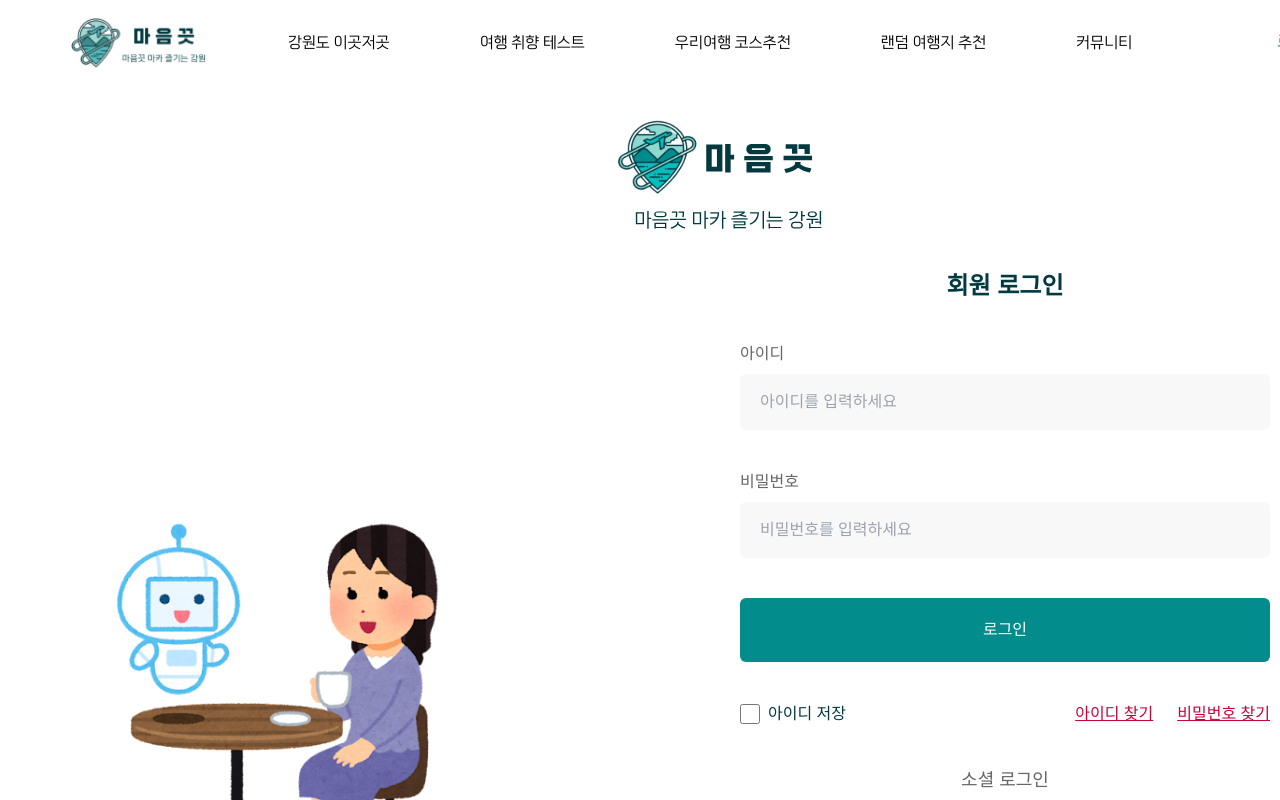
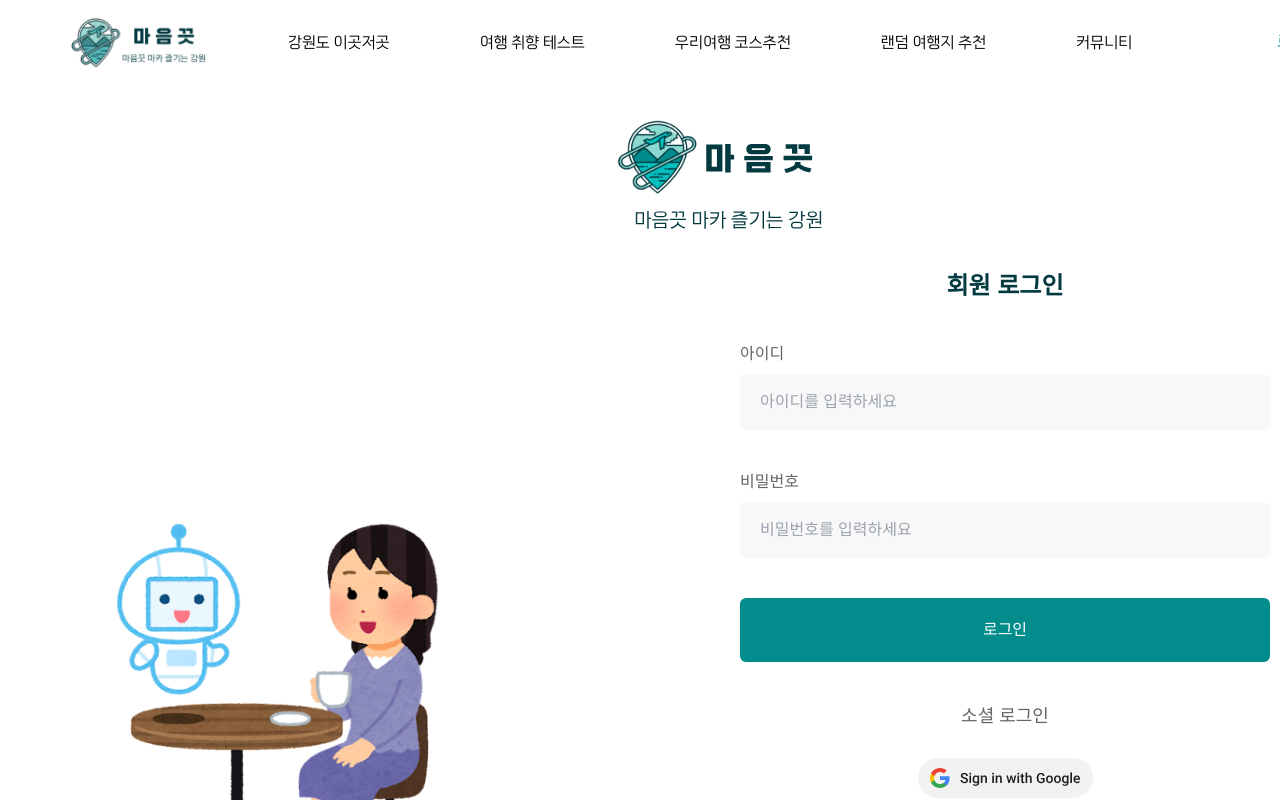
Before and after one commit to Maumkkut/maumkkut_Frontend, a React (Vite) app: page /signin in a window 1280 px wide. Shown: the top 800 px of the page. Built offline with nearby package versions, Linux system fonts and the light colour scheme; no server answers; a web font is replaced by a local one.

Commit message:
Fix: 로그인 옵션 삭제

```diff
--- a/src/pages/Auth/SigninPage.tsx
+++ b/src/pages/Auth/SigninPage.tsx
@@ -133,7 +133,7 @@ const SigninPage = () => {
                 </button>
               </form>
               {/* 로그인 옵션 */}
-              <div className="my-10 flex justify-between">
+              {/* <div className="my-10 flex justify-between">
                 <div className="flex items-center">
                   <input
                     type="checkbox"
@@ -146,17 +146,17 @@ const SigninPage = () => {
                   >
                     아이디 저장
                   </label>
-                </div>
-                {/* 추후 아이디&비밀번호 찾기 페이지 navlink */}
-                <div>
+                </div> */}
+              {/* 추후 아이디&비밀번호 찾기 페이지 navlink */}
+              {/* <div>
                   <span className="text-mk-gangwon underline">아이디 찾기</span>
                   <span className="ml-6 text-mk-gangwon underline">
                     비밀번호 찾기
                   </span>
                 </div>
-              </div>
+              </div> */}
               {/* 소셜로그인  */}
-              <div className="flex flex-col items-center">
+              <div className="mt-10 flex flex-col items-center">
                 <h3 className="text-lg text-mk-grey3">소셜 로그인</h3>
                 <button
                   className="mt-7 cursor-pointer"
```
